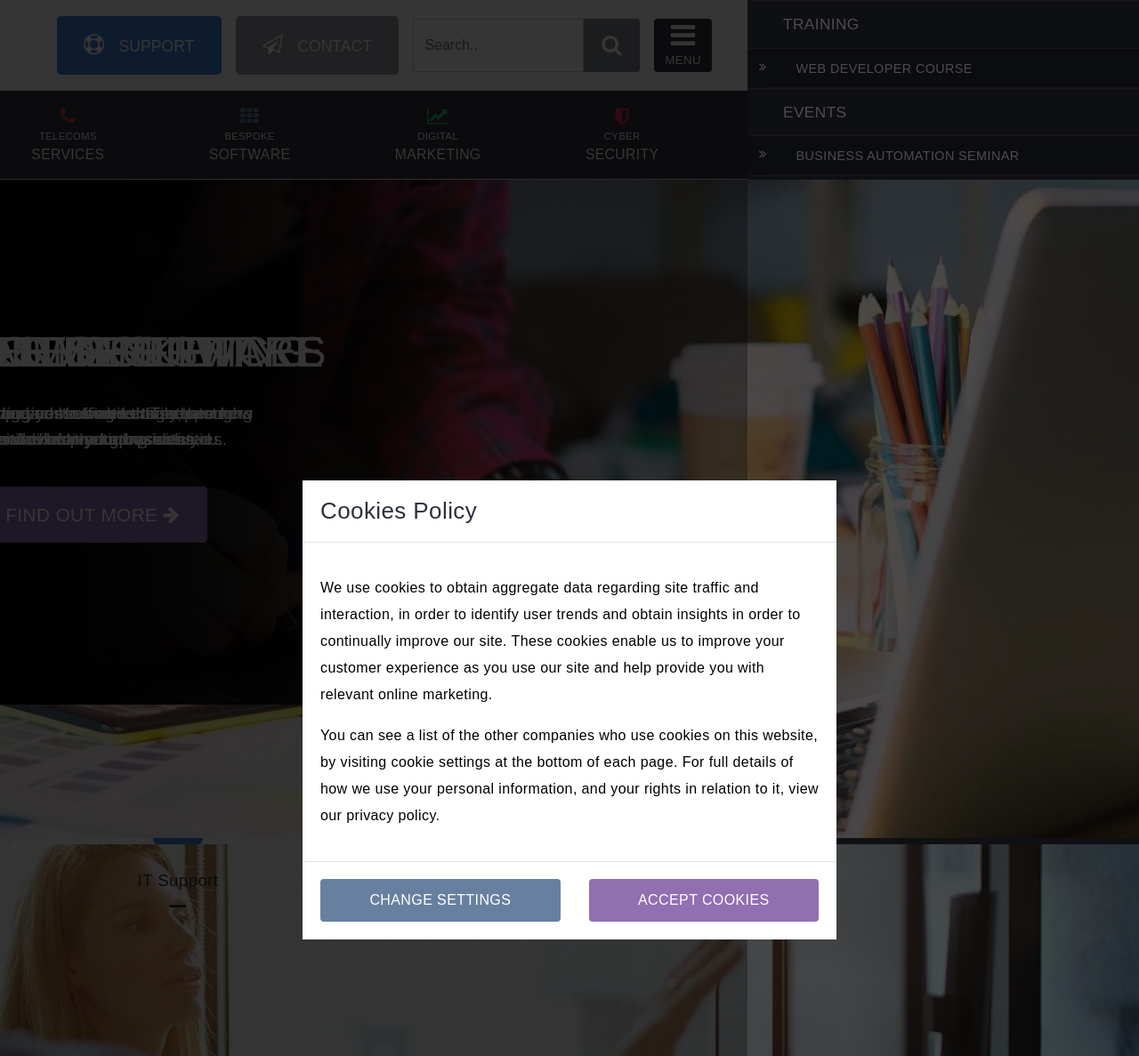
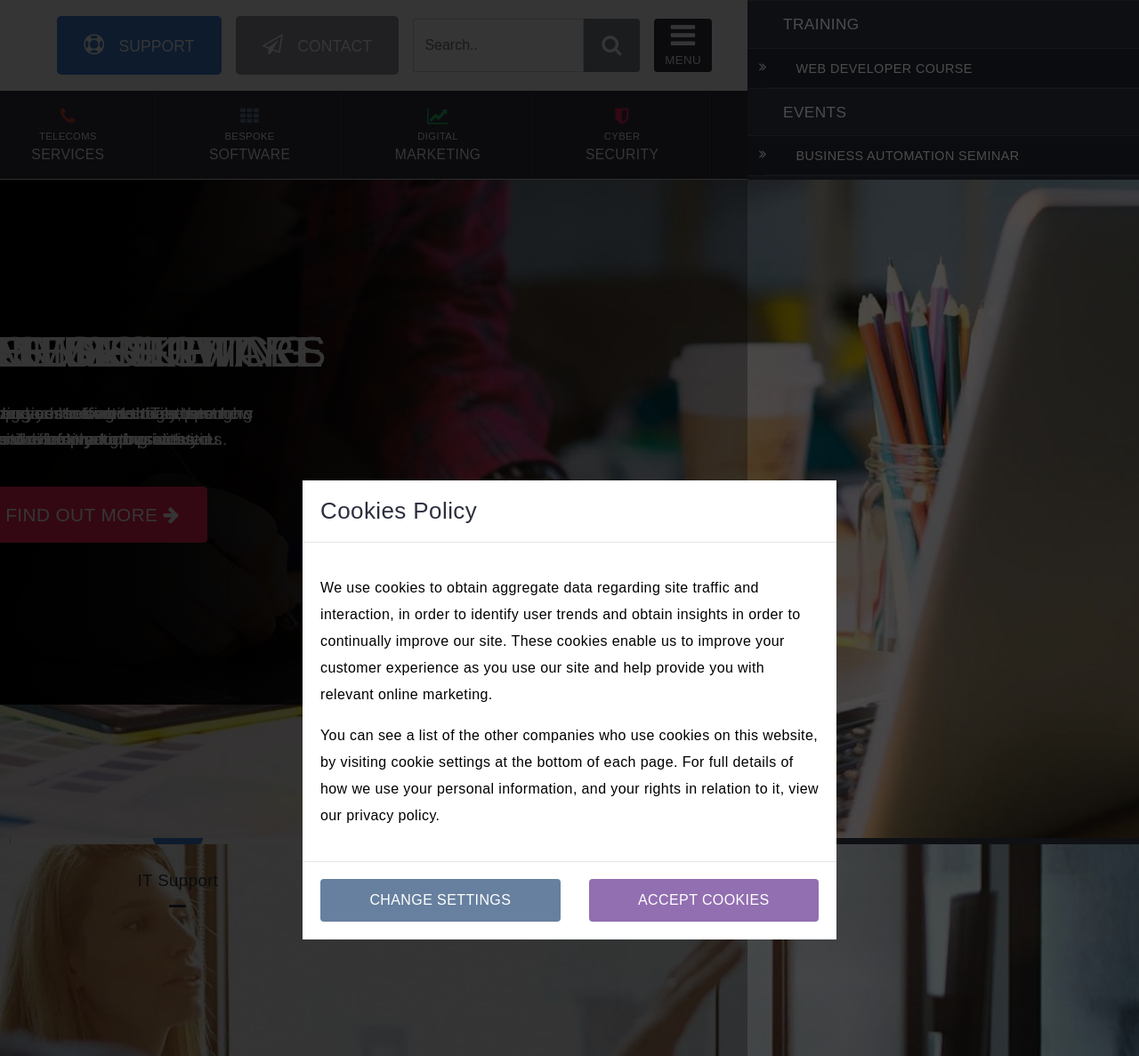
Before and after one commit to MaxwellJpg/netmatters, a PHP site: page / in a window 1280 px wide, after a click on "MENU". Shown: the top 1187 px of the page at 89% size. Run offline with PHP 8.4, Linux system fonts and the light colour scheme; some libraries are stand-ins or nearby versions; some web fonts are replaced.

Commit message:
add minor corrections

```diff
--- a/css/main.css
+++ b/css/main.css
@@ -1652,6 +1727,30 @@ footer .ft a:hover {
   background-color: #333645;
 }
 
+.carousel .webbtn {
+  background-color: #926fb1;
+}
+
+.carousel .itbtn {
+  background-color: #4083d7;
+}
+
+.carousel .telecomsbtn {
+  background-color: #d64541;
+}
+
+.carousel .softwarebtn {
+  background-color: #67809f;
+}
+
+.carousel .digitalbtn {
+  background-color: #2dcc71;
+}
+
+.carousel .cyberbtn {
+  background-color: #f62559;
+}
+
 .carousel-content {
   position: absolute;
   z-index: 3;
@@ -1681,7 +1780,6 @@ footer .ft a:hover {
 .carousel-content .btn {
   font-size: 1.3em;
   color: #fff;
-  background-color: #926fb1;
 }
 
 .carousel .img-con:before {
@@ -1899,13 +2030,21 @@ footer .ft a:hover {
   right: 0;
   z-index: 100;
   background-color: rgba(0, 0, 0, 0.7);
+  display: -webkit-box;
   display: flex;
   display: -ms-flexbox;
   outline: 0;
   overflow-x: hidden;
   overflow-y: auto;
+  -webkit-box-orient: horizontal;
+  -webkit-box-direction: normal;
+      -ms-flex-direction: row;
           flex-direction: row;
+  -webkit-box-align: center;
+      -ms-flex-align: center;
           align-items: center;
+  -webkit-box-pack: center;
+      -ms-flex-pack: center;
           justify-content: center;
   padding: 30px;
 }
--- a/index.html
+++ b/index.html
@@ -58,7 +58,9 @@
 
                     <!-- Phone logo -->
                     <div class="telephone">
-                        <i class="fa fa-phone" aria-hidden="true"></i>
+                        <a href="#">
+                            <i class="fa fa-phone" aria-hidden="true"></i>
+                        </a>
                     </div>
 
                     <!-- header - right -wrapper -->
@@ -80,13 +82,11 @@
                     </div>
 
                     <!-- burger button -->
-                    <div class="menu">
-                        <!-- link to side menu -->
-                        <a href="#side-nav">
-                            <i class="fa fa-bars" aria-hidden="true"></i>
-                            <h5>Menu</h5>
-                        </a>
-                    </div>
+                    <!-- link to side menu -->
+                    <a  class="menu" href="#side-nav">
+                        <i class="fa fa-bars" aria-hidden="true"></i>
+                        <h5>Menu</h5>
+                    </a>
                 </div>
             </div>
 
@@ -597,7 +597,7 @@
                         <div class="carousel-content">
                             <h2>Web design</h2>
                             <p>For businesses looking to make a strong<br>and effective impression.</p>
-                            <a class="btn" href="#">
+                            <a class="btn webbtn" href="#">
                                 Find out more
                                 <i class="fa fa-arrow-right" aria-hidden="true"></i>
                             </a>
@@ -610,7 +610,7 @@
                         <div class="carousel-content">
                             <h2>IT Support</h2>
                             <p>Fast and cost-effective IT support<br>services for your business.</p>
-                            <a class="btn" href="#">
+                            <a class="btn itbtn" href="#">
                                 Find out more
                                 <i class="fa fa-arrow-right" aria-hidden="true"></i>
                             </a>
@@ -623,7 +623,7 @@
                         <div class="carousel-content">
                             <h2>Telecoms Services</h2>
                             <p>A new approach to connectivity, see how<br>we can help your business.</p>
-                            <a class="btn" href="#">
+                            <a class="btn telecomsbtn" href="#">
                                 Find out more
                                 <i class="fa fa-arrow-right" aria-hidden="true"></i>
                             </a>
@@ -636,7 +636,7 @@
                         <div class="carousel-content">
                             <h2>Bespoke Software</h2>
                             <p>Bring your business together<br>with solutions that grow with you.</p>
-                            <a class="btn" href="#">
+                            <a class="btn softwarebtn" href="#">
                                 Find out more
                                 <i class="fa fa-arrow-right" aria-hidden="true"></i>
                             </a>
@@ -650,7 +650,7 @@
                         <div class="carousel-content">
                             <h2>Digital Marketing</h2>
                             <p>Generating you new business through<br>results-driven marketing activities.</p>
-                            <a class="btn" href="#">
+                            <a class="btn digitalbtn" href="#">
                                 Find out more
                                 <i class="fa fa-arrow-right" aria-hidden="true"></i>
                             </a>
@@ -663,7 +663,7 @@
                         <div class="carousel-content">
                             <h2>Cyber Security</h2>
                             <p>Keeping businesses and their customers<br>sensitive information protected.</p>
-                            <a class="btn" href="#">
+                            <a class="btn cyberbtn" href="#">
                                 Find out more
                                 <i class="fa fa-arrow-right" aria-hidden="true"></i>
                             </a>
--- a/scss/_base.scss
+++ b/scss/_base.scss
@@ -630,6 +630,27 @@ button {
     }
 }
 
+@mixin carouselStyle() {
+    .webbtn {
+        background-color: get-color(web);
+    }
+    .itbtn {
+        background-color: get-color(it);
+    }
+    .telecomsbtn {
+        background-color: get-color(telecoms);
+    }
+    .softwarebtn {
+        background-color: get-color(software);
+    }
+    .digitalbtn {
+        background-color: get-color(digital);
+    }
+    .cyberbtn {
+        background-color: get-color(security);
+    }
+}
+
 //===============
 //FUNCTIONS
 //===============
--- a/scss/_components.scss
+++ b/scss/_components.scss
@@ -128,10 +128,10 @@
 .menu {
     order: 4;
     height: 3.75em;
+    height: 3.75em;
     padding: 0.2em 0.75em;
     border-radius: 0.25em;
     text-align: center;
-    vertical-align: center;
     color: white;
     background-color: $dark;
 
@@ -331,6 +331,12 @@
                 font-size: 1.125rem;
             }
         }
+
+        &:hover {
+            i {
+                color: $white;
+            }
+        }
     }
 
     .l2 {
@@ -380,6 +386,7 @@
 
     color: $white;
     background-color: $dark;
+    @include carouselStyle();
 
     &-content {
         position: absolute;
@@ -404,7 +411,6 @@
         .btn {
             font-size: 1.3em;
             color: $white;
-            background-color: get-color(web);
         }
     }
     .img-con:before {
```
Also changed, not shown: other parts of css/main.css (+112 -1 lines), 1 other file. Lines whose indentation alone changed are shown as unchanged.
